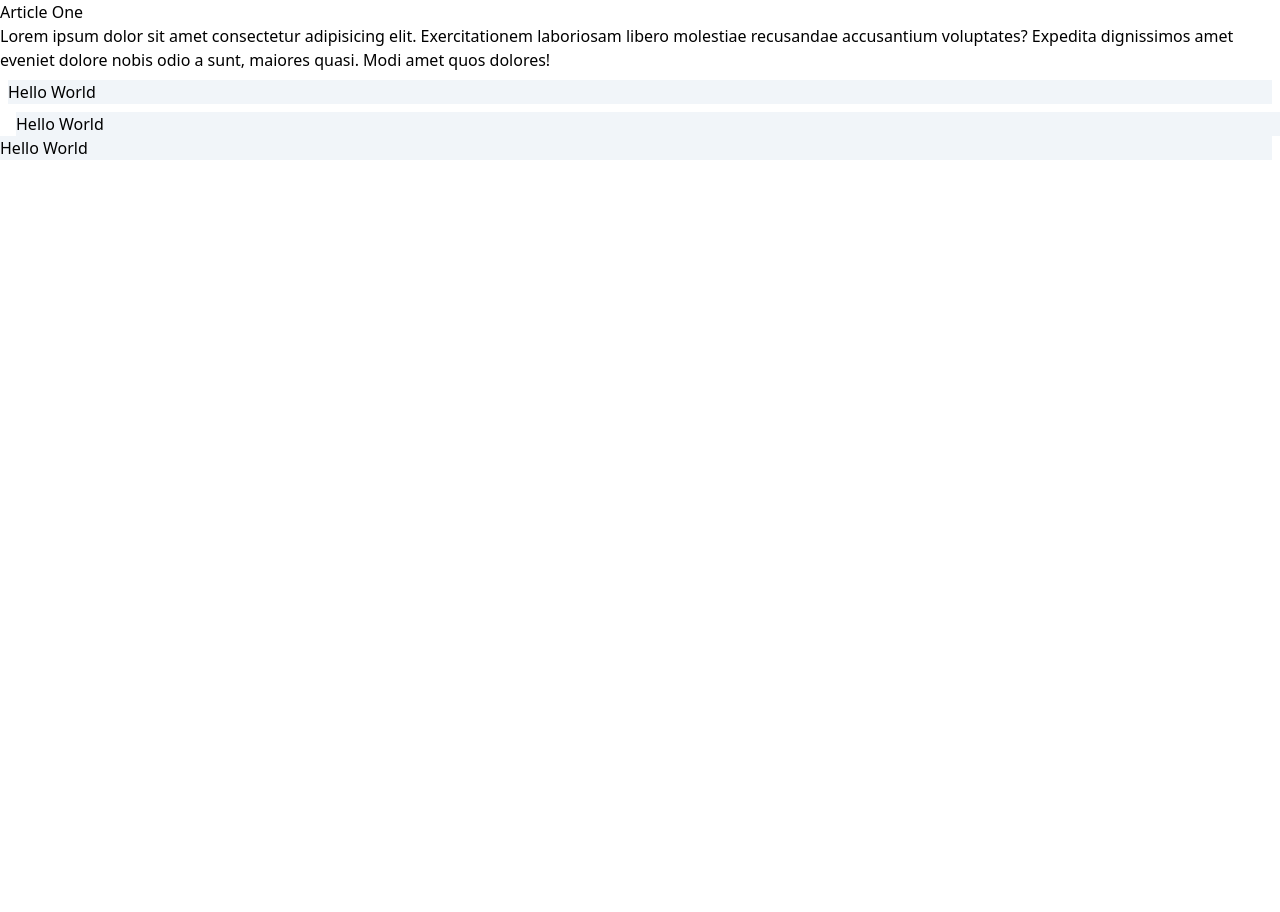
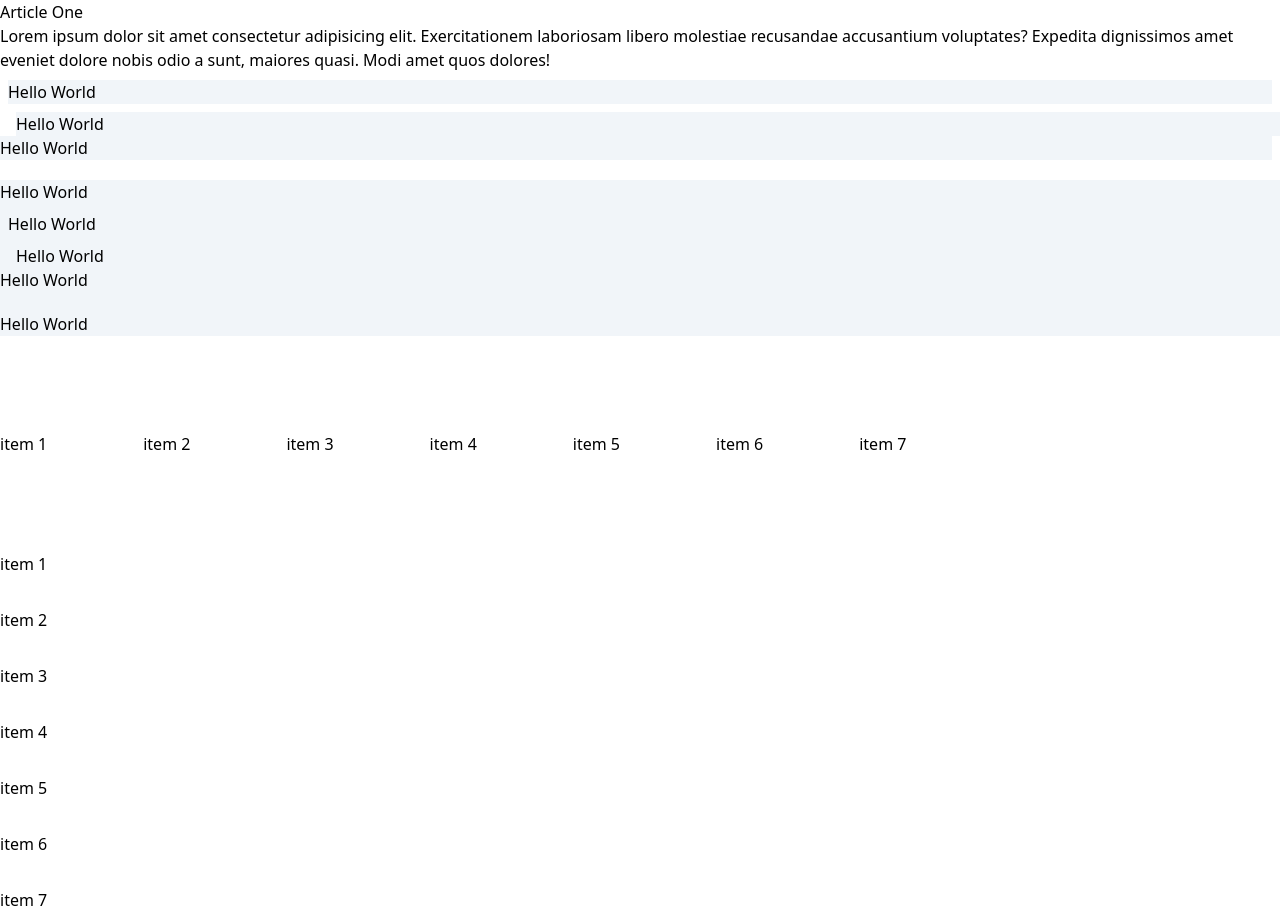
Before and after one commit to kemsguy7/tailwind-css, a plain HTML site: page tailwind-sandbox-starter/03-container-spacing/index.html in a window 1280 px wide. Before the commit the page ends 800 px from the top, so only its background shows below. Drawn offline with nearby package versions, Linux system fonts and the light colour scheme.

Commit message:
spacing completed

```diff
--- a/tailwind-sandbox-starter/03-container-spacing/index.html
+++ b/tailwind-sandbox-starter/03-container-spacing/index.html
@@ -24,12 +24,36 @@
       <div class="bg-slate-100 m-2"> Hello World</div>
       <div class="bg-slate-100 ml-4"> Hello World</div>
       <div class="bg-slate-100 mr-2"> Hello World</div>
+      <div class="bg-slate-100 mt-[20px]"> Hello World</div>
 
       <!-- Padding -->
+      <div class="bg-slate-100 p-2"> Hello World</div>
+      <div class="bg-slate-100 pl-4"> Hello World</div>
+      <div class="bg-slate-100 pr-2"> Hello World</div>
+      <div class="bg-slate-100 pt-[20px]"> Hello World</div>
 
       <!-- Space Between X -->
+      <div class="flex  mt-24 space-x-24">
+        <div>item 1</div>
+        <div>item 2</div>
+        <div>item 3</div>
+        <div>item 4</div>
+        <div>item 5</div>
+        <div>item 6</div>
+        <div>item 7</div>
+      </div>
 
       <!-- Space Between Y -->
+      <div class="flex  flex-col mt-24 space-y-8">
+        <div>item 1</div>
+        <div>item 2</div>
+        <div>item 3</div>
+        <div>item 4</div>
+        <div>item 5</div>
+        <div>item 6</div>
+        <div>item 7</div>
+      </div>
+
     </div>
   </body>
 </html>
```
